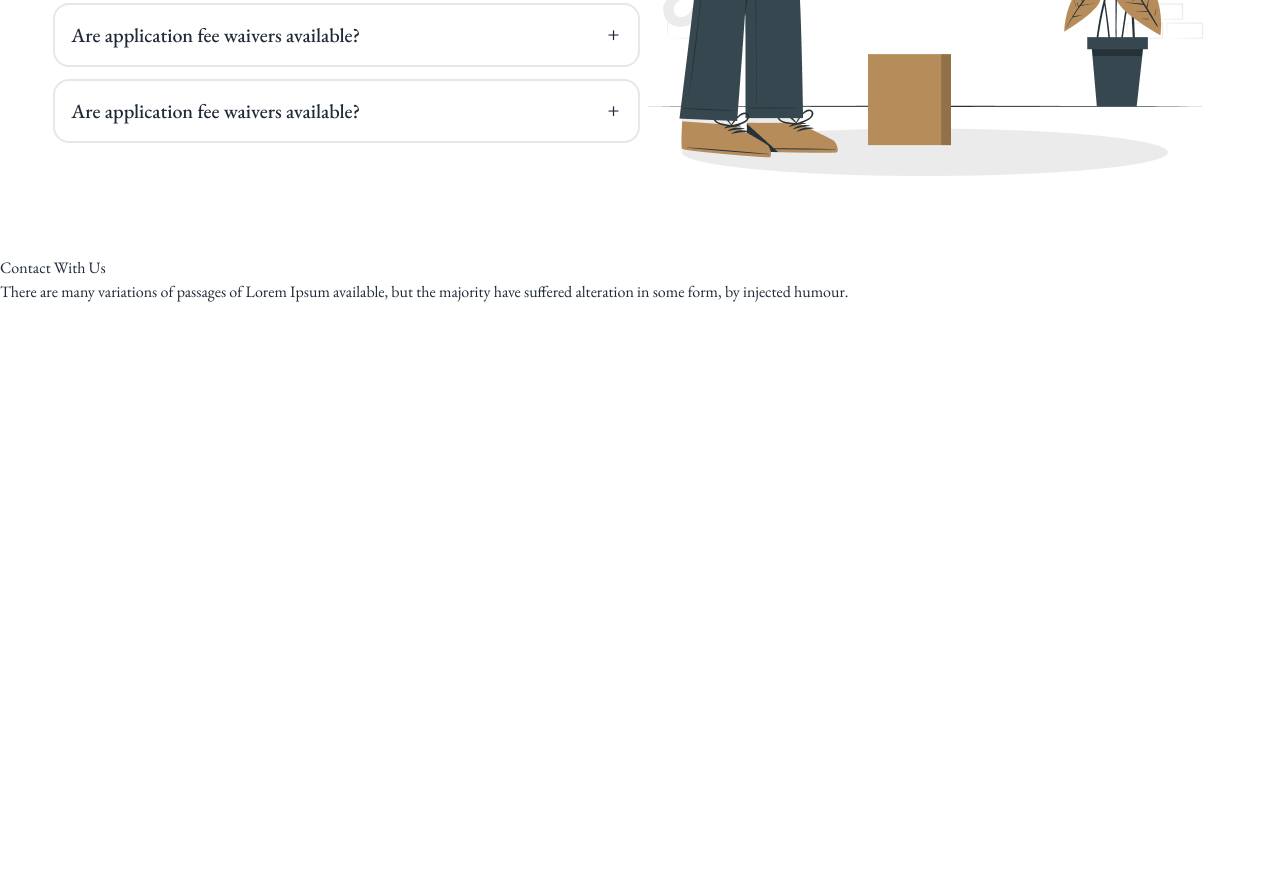
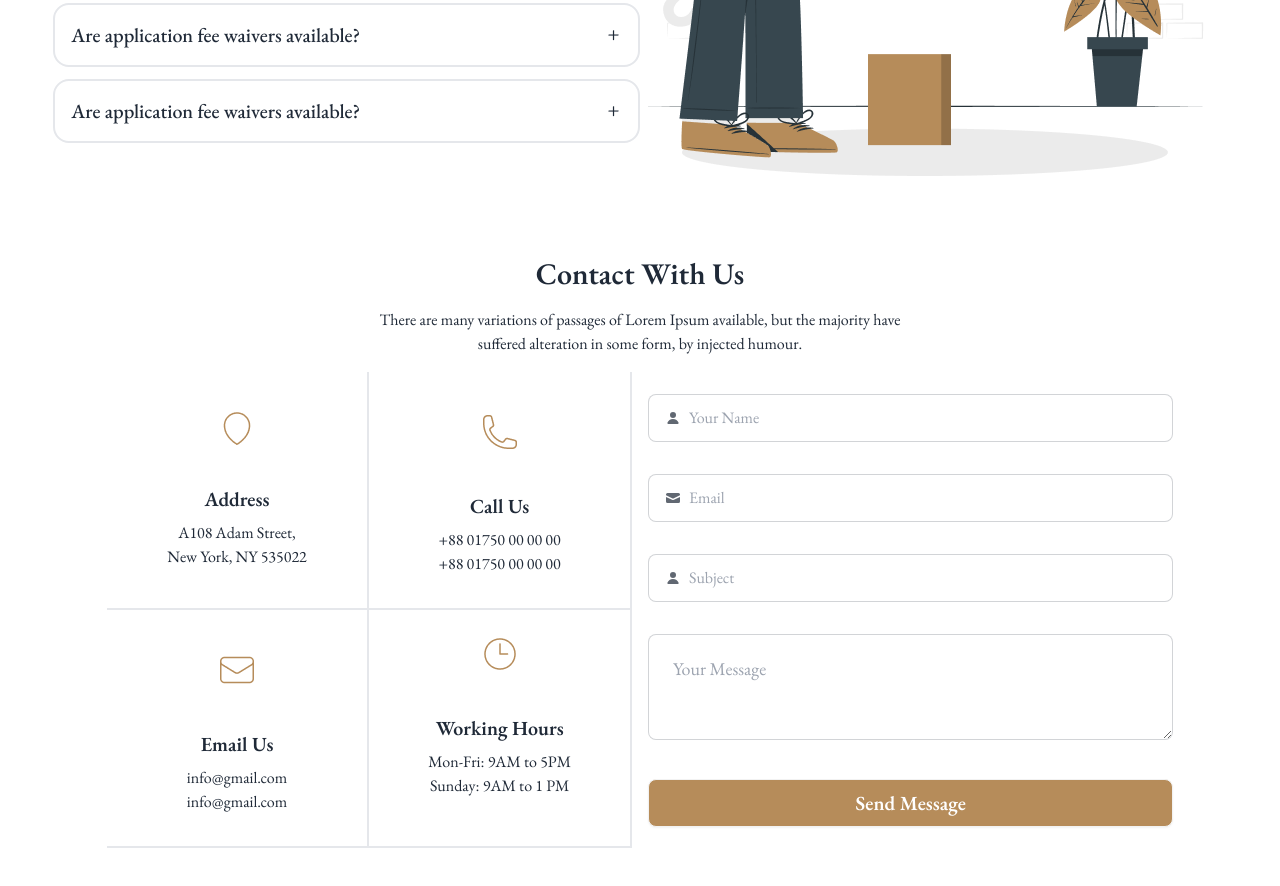
Before and after one commit to mdrasel97/legal-solution, a plain HTML site: page index.html in a window 1280 px wide. Shown: the part 3006-3892 px from the top of the page. Before the commit the page ends 3310 px from the top, so only its background shows below. Drawn offline with nearby package versions, Linux system fonts and the light colour scheme.

Commit message:
contact section added

```diff
--- a/index.html
+++ b/index.html
@@ -392,9 +392,123 @@
       </section>
 
       <!-- Contact With Us -->
-       <section>
-        <h2>Contact With Us</h2>
-        <p>There are many variations of passages of Lorem Ipsum available, but the majority have suffered alteration in some form, by injected humour.</p>
+       <section class="mb-20">
+        <h2 class="text-center text-3xl font-semibold mb-4">Contact With Us</h2>
+        <p class="text-center mb-4">There are many variations of passages of Lorem Ipsum available, but the majority have <br> suffered alteration in some form, by injected humour.</p>
+
+        <!-- contact container  -->
+         <div class="md:flex w-11/12 md:w-5/6 mx-auto gap-4 items-center">
+          <!-- call content  -->
+           <div class="flex-1">
+            <div class="grid md:grid-cols-2 grid-cols-1">
+              <!-- legal card -1 -->
+            <div class="hover:bg-gray-100 flex flex-col items-center space-y-2 md:border-r-2 md:border-b-2">
+              <figure class="px-10 pt-10">
+                <img
+                  src="./images/address.png"
+                  alt=""
+                  class="" />
+              </figure>
+              <div class="card-body items-center text-center">
+                <h2 class="card-title">Address</h2>
+                <p>A108 Adam Street, <br>
+                  New York, NY 535022</p>
+              </div>
+            </div>
+        <!-- legal card -2 -->
+        <div class="hover:bg-gray-100 flex flex-col items-center space-y-2 md:border-r-2 md:border-b-2">
+          <figure class="px-10 pt-10">
+            <img
+              src="./images/call.png"
+              alt=""
+              class="" />
+          </figure>
+          <div class="card-body items-center text-center">
+            <h2 class="card-title">Call Us</h2>
+            <p>+88 01750 00 00 00 <br>
+              +88 01750 00 00 00</p>
+          </div>
+        </div>
+        <!-- legal card -3 -->
+        <div class="hover:bg-gray-100 flex flex-col items-center space-y-2 md:border-r-2 md:border-b-2">
+          <figure class="px-10 pt-10">
+            <img
+              src="./images/email.png"
+              alt=""
+              class="" />
+          </figure>
+          <div class="card-body items-center text-center">
+            <h2 class="card-title">Email Us</h2>
+            <p>info@gmail.com <br>
+              info@gmail.com</p>
+          </div>
+        </div>
+        <!-- legal card -4 -->
+        <div class="hover:bg-gray-100 flex flex-col items-center space-y-2 md:border-r-2 md:border-b-2">
+          <figure class="px-10 pt-6">
+            <img
+              src="./images/time.png"
+              alt=""
+              class="" />
+          </figure>
+          <div class="card-body items-center text-center">
+            <h2 class="card-title">Working Hours</h2>
+            <p>Mon-Fri: 9AM to 5PM <br>
+              Sunday: 9AM to 1 PM</p>
+          </div>
+        </div>
+            </div>
+
+
+
+           </div>
+           <!-- form content  -->
+            <form action="" class="flex-1 w-11/12 md:w-5/6 space-y-8">
+                <label class="input input-bordered flex items-center gap-2">
+                  <svg
+                    xmlns="http://www.w3.org/2000/svg"
+                    viewBox="0 0 16 16"
+                    fill="currentColor"
+                    class="h-4 w-4 opacity-70">
+                    <path
+                      d="M8 8a3 3 0 1 0 0-6 3 3 0 0 0 0 6ZM12.735 14c.618 0 1.093-.561.872-1.139a6.002 6.002 0 0 0-11.215 0c-.22.578.254 1.139.872 1.139h9.47Z" />
+                  </svg>
+                  <input type="text" class="grow" placeholder="Your Name" />
+                </label>
+                <label class="input input-bordered flex items-center gap-2">
+                  <svg
+                    xmlns="http://www.w3.org/2000/svg"
+                    viewBox="0 0 16 16"
+                    fill="currentColor"
+                    class="h-4 w-4 opacity-70">
+                    <path
+                      d="M2.5 3A1.5 1.5 0 0 0 1 4.5v.793c.026.009.051.02.076.032L7.674 8.51c.206.1.446.1.652 0l6.598-3.185A.755.755 0 0 1 15 5.293V4.5A1.5 1.5 0 0 0 13.5 3h-11Z" />
+                    <path
+                      d="M15 6.954 8.978 9.86a2.25 2.25 0 0 1-1.956 0L1 6.954V11.5A1.5 1.5 0 0 0 2.5 13h11a1.5 1.5 0 0 0 1.5-1.5V6.954Z" />
+                  </svg>
+                  <input type="text" class="grow" placeholder="Email" />
+                </label>
+                <label class="input input-bordered flex items-center gap-2">
+                  <svg
+                    xmlns="http://www.w3.org/2000/svg"
+                    viewBox="0 0 16 16"
+                    fill="currentColor"
+                    class="h-4 w-4 opacity-70">
+                    <path
+                      d="M8 8a3 3 0 1 0 0-6 3 3 0 0 0 0 6ZM12.735 14c.618 0 1.093-.561.872-1.139a6.002 6.002 0 0 0-11.215 0c-.22.578.254 1.139.872 1.139h9.47Z" />
+                  </svg>
+                  <input type="text" class="grow" placeholder="Subject" />
+                </label>
+                <!-- lg -->
+                <textarea
+                placeholder="Your Message"
+                class="textarea textarea-bordered textarea-lg w-full"></textarea>
+                <div class="form-control mt-6">
+                  <button class="btn bg-justice-primary-bg text-white text-xl hover:text-black">Send Message</button>
+                </div>
+
+            </form>
+         </div>
        </section>
     </main>
     <footer>
```
